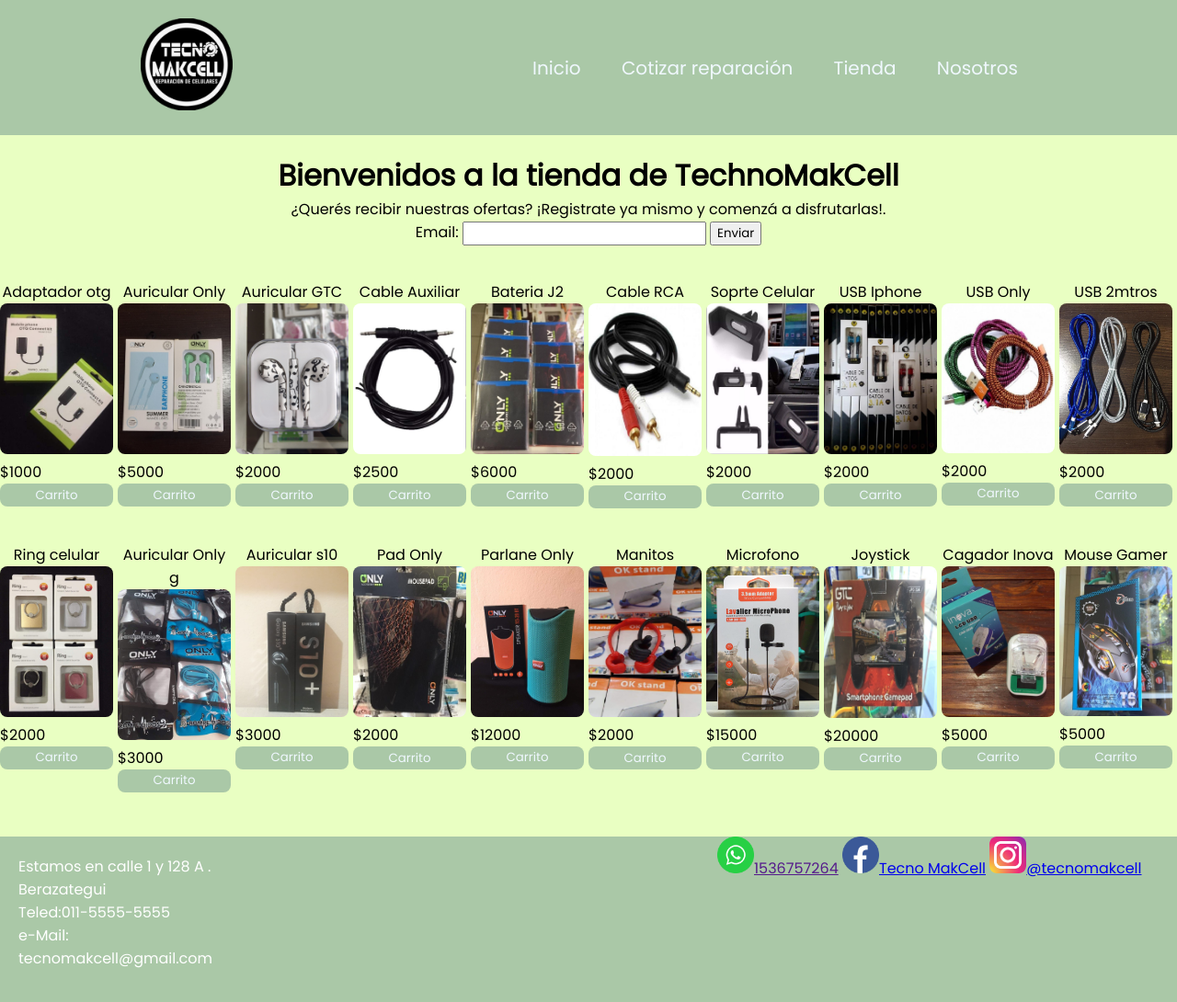
After one commit to matiast86/integrador-python-backend15, a Django app: page /tienda in a window 1280 px wide. The commit adds this page. Shown: the whole page at 92% size. Run offline with Django 5.2, Linux system fonts and the light colour scheme.

Commit message:
subiendo todo lo hecho, template, views, urls y config

```diff
--- a/backGrupoE/backGrupoE/urls.py
+++ b/backGrupoE/backGrupoE/urls.py
@@ -21,7 +21,7 @@
 urlpatterns = [
     path('admin/', admin.site.urls),
     path('', views.index, name='index'),
-    path('', views.cotizarreparacion, name='cotizarreparacion'),
-    path('', views.tienda, name='tienda'),
-    path('', views.nosotros, name='nosotros'),
+    path('cotizarreparacion', views.cotizarreparacion, name='cotizarreparacion'),
+    path('tienda', views.tienda, name='tienda'),
+    path('nosotros', views.nosotros, name='nosotros'),
 ]
--- a/backGrupoE/core/templates/core/base.html
+++ b/backGrupoE/core/templates/core/base.html
@@ -5,10 +5,7 @@
     <meta name="viewport" content="width=device-width, initial-scale=1.0">
     <title>{% block title %}{% endblock %} TecnoMakcell</title>
     {% load static %}
-    <link rel="stylesheet" href="{% static 'core/css/styles.css' %}">
-    <link rel="stylesheet" href="{% static 'core/css/inicio.css' %}">
     <link rel="icon" href="{% static 'core/imagennostros/icon.ico' %}" type="image/x-icon">
-    <link rel="stylesheet" href="{% static 'core/css/footer.css' %}">
 </head>
 <body>
 
--- a/backGrupoE/core/templates/core/footer.html
+++ b/backGrupoE/core/templates/core/footer.html
@@ -1,4 +1,6 @@
 {% load static %}
+
+<link rel="stylesheet" href="{% static 'core/css/footer.css' %}">
 
 <footer>
     <div class="red_footer">
--- a/backGrupoE/core/templates/core/index.html
+++ b/backGrupoE/core/templates/core/index.html
@@ -3,6 +3,9 @@
 {% block content %}
 
     {% load static %}
+
+    <link rel="stylesheet" href="{% static 'core/css/styles.css' %}">
+    <link rel="stylesheet" href="{% static 'core/css/inicio.css' %}">
 
     <div class="primer_bloque"> <!-- dentro de este div ira todo el contenido de la pagina, exceptuando header y footer -->
         <h1>¿Tuviste algun problema en tu equipo?</h1>
--- /dev/null
+++ b/backGrupoE/core/templates/core/tienda.html
@@ -0,0 +1,165 @@
+{% extends "core/base.html" %}
+
+{% block content %}
+
+    {% load static %}
+
+    <link rel="stylesheet" href="{% static 'core/css/tienda.css' %}">
+
+    <div class="contenido"> <!-- dentro de este div ira todo el contenido de la pagina, exceptuando header y footer -->
+        <h1 id="contenido1">Bienvenidos a la tienda de TechnoMakCell</h1>
+        <p id="contenido2">¿Querés recibir nuestras ofertas? ¡Registrate ya mismo y comenzá a disfrutarlas!.</p>
+        <label for="email">Email: </label>
+        <input type="text" name="email" id="email">
+        <input type="submit" value="Enviar">
+    </div>
+    <br><br>
+        <!--Apartir de aca muestra de productos  -->
+    <div class="fila">
+        <div class="columna ">
+            <p id="descripcion">Adaptador otg</p>
+            <img src="{% static 'core/imagentienda/Adaptador otg.jpg' %}">
+            <p id="precio">$1000</p>
+            <input type="button" id="viewalerta" value="Carrito" class="primary-button add-to-cart-button" >
+
+
+        </div>
+        <div class="columna">
+            <p id="descripcion">Auricular Only</p>
+            <img src="{% static 'core/imagentienda/Auriculares  Earphone Only.jpg' %}">
+            <p>$5000</p>
+            <input type="button" id="viewalerta1" value="Carrito" class="primary-button add-to-cart-button" >
+        </div>
+        <div class="columna">
+            <p id="descripcion">Auricular GTC</p>
+            <img src="{% static 'core/imagentienda/Auriculares Gtc con diseñoa.jpg' %}">
+            <p>$2000</p>
+            <input type="button" id="viewalerta2" value="Carrito" class="primary-button add-to-cart-button" >
+        </div>
+        <div class="columna">
+            <p id="descripcion">Cable Auxiliar</p>
+            <img src="{% static 'core/imagentienda/Cable auxiliar.jpg' %}">
+            <p>$2500</p>
+            <input type="button" id="viewalerta3" value="Carrito" class="primary-button add-to-cart-button" >
+        </div>
+        <div class="columna">
+            <p id="descripcion">Bateria J2</p>
+            <img src="{% static 'core/imagentienda/bateriasj2j7.jpg' %}">
+            <p>$6000</p>
+            <input type="button" id="viewalerta4" value="Carrito" class="primary-button add-to-cart-button" >
+        </div>
+        <div class="columna">
+            <p id="descripcion">Cable RCA</p>
+            <img src="{% static 'core/imagentienda/Cable RCA audio 2 a 1.jpg' %}">
+            <p>$2000</p>
+            <input type="button" id="viewalerta5" value="Carrito" class="primary-button add-to-cart-button" >
+        </div>
+        <div class="columna">
+            <p id="descripcion">Soprte Celular</p>
+            <img src="{% static 'core/imagentienda/Soporte de celualar para auto3.jpg' %}">
+            <p>$2000</p>
+            <input type="button" id="viewalerta6" value="Carrito" class="primary-button add-to-cart-button" >
+        </div>
+        <div class="columna">
+            <p id="descripcion">USB Iphone</p>
+            <img src="{% static 'core/imagentienda/Cable usb iphone Lion.jpg' %}">
+            <p>$2000</p>
+            <input type="button" id="viewalerta7" value="Carrito" class="primary-button add-to-cart-button" >
+        </div>
+        <div class="columna">
+            <p id="descripcion">USB Only </p>
+            <img src="{% static 'core/imagentienda/Cable usb only.jpg' %}">
+            <p>$2000</p>
+            <input type="button" id="viewalerta8" value="Carrito" class="primary-button add-to-cart-button" >
+        </div>
+        <div class="columna">
+            <p id="descripcion">USB 2mtros</p>
+            <img src="{% static 'core/imagentienda/Cable usb de 2 metros.jpg' %}">
+            <p>$2000</p>
+            <input type="button" id="viewalerta9" value="Carrito" class="primary-button add-to-cart-button" >
+        </div>
+    </div>
+    <br><br>
+
+    <div class="fila">
+        <div class="columna">
+            <p id="descripcion">Ring celular </p>
+            <img src="{% static 'core/imagentienda/Ring para el celu.jpg' %}">
+            <p id="precio">$2000</p>
+            <input type="button" id="viewalerta10" value="Carrito" class="primary-button add-to-cart-button" >
+        </div>
+        <div class="columna">
+            <p id="descripcion">Auricular Only g</p>
+            <img src="{% static 'core/imagentienda/Auriculare rompeoidos.jpg' %}">
+            <p>$3000</p>
+            <input type="button" id="viewalerta11" value="Carrito" class="primary-button add-to-cart-button" >
+        </div>
+        <div class="columna">
+            <p id="descripcion">Auricular s10</p>
+            <img src="{% static 'core/imagentienda/Auriculares Samsung akg.jpg' %}">
+            <p>$3000</p>
+            <input type="button" id="viewalerta12" value="Carrito" class="primary-button add-to-cart-button" >
+        </div>
+        <div class="columna">
+            <p id="descripcion">Pad Only</p>
+            <img src="{% static 'core/imagentienda/Mouse Pad Only.jpg' %}">
+            <p>$2000</p>
+            <input type="button" id="viewalerta13" value="Carrito" class="primary-button add-to-cart-button" >
+        </div>
+        <div class="columna">
+            <p id="descripcion">Parlane Only</p>
+            <img src="{% static 'core/imagentienda/Parlante bluetooh Only.jpg' %}">
+            <p>$12000</p>
+            <input type="button" id="viewalerta14" value="Carrito" class="primary-button add-to-cart-button" >
+        </div>
+
+
+        <div class="columna">
+            <p id="descripcion">Manitos</p>
+            <img src="{% static 'core/imagentienda/Manitos.jpg' %}">
+            <p>$2000</p>
+            <input type="button" id="viewalerta15" value="Carrito" class="primary-button add-to-cart-button" >
+        </div>
+        <div class="columna ">
+            <p id="descripcion">Microfono</p>
+            <img src="{% static 'core/imagentienda/Micrófono Lavalier.jpg' %}">
+            <p>$15000</p>
+            <input type="button" id="viewalerta16" value="Carrito" class="primary-button add-to-cart-button" >
+        </div>
+        <div class="columna">
+            <p id="descripcion">Joystick</p>
+            <img src="{% static 'core/imagentienda/Joystick para celular.jpg' %}">
+            <p>$20000</p>
+            <input type="button" id="viewalerta20" value="Carrito" class="primary-button add-to-cart-button" >
+        </div>
+        <div class="columna">
+            <p id="descripcion">Cagador Inova</p>
+            <img src="{% static 'core/imagentienda/cargador universa.jpg' %}">
+            <p>$5000</p>
+            <input type="button" id="viewalerta18" value="Carrito" class="primary-button add-to-cart-button" >
+        </div>
+        <div class="columna">
+            <p id="descripcion">Mouse Gamer</p>
+            <img src="{% static 'core/imagentienda/Mouse Gamer.jpg' %}">
+            <p>$5000</p>
+            <input type="button" id="viewalerta19" value="Carrito" class="primary-button add-to-cart-button" >
+        </div>
+    </div>
+    <br><br>
+        <!-- a parti de aca footer(contato y redes) -->
+    <footer>
+        <div id="datos">
+            <p>Estamos en calle 1 y 128 A . Berazategui</p>
+            <p>Teled:011-5555-5555</p>
+            <p>e-Mail: tecnomakcell@gmail.com</p>
+        </div>
+        <div id="redes">
+            <a href=""><img class="redes"  src="{% static 'core/iconosredes/1490889687-whats-app_82529.ico' %}" alt="">1536757264</a>
+            <a href="https://www.facebook.com/tecnomakcell"><img class="redes"  src="{% static 'core/iconosredes/1490889652-facebook_82510.png' %}" alt="">Tecno MakCell</a>
+            <a href="https://www.instagram.com/tecnomakcell/?hl=es"><img class="redes"  src="{% static 'core/iconosredes/iconfinder-social-media-applications-3instagram-4102579_113804.ico' %}"alt="">@tecnomakcell</a>
+        </div>
+    </footer>
+
+    <script src="{% static 'core/js/alertas.js' %}"></script>
+
+{% endblock %}
--- a/backGrupoE/core/views.py
+++ b/backGrupoE/core/views.py
@@ -6,10 +6,10 @@
     return render(request, "core/index.html")
 
 def cotizarreparacion(request):
-    return render(request, "core/index.html")
+    return render(request, "core/cotizarreparacion.html")
 
 def tienda(request):
-    return render(request, "core/index.html")
+    return render(request, "core/tienda.html")
 
 def nosotros(request):
-    return render(request, "core/index.html")
+    return render(request, "core/nosotros.html")
--- /dev/null
+++ b/grupoE/pyvenv.cfg
@@ -0,0 +1,5 @@
+home = C:\Users\PC Gamer\AppData\Local\Programs\Python\Python312
+include-system-site-packages = false
+version = 3.12.0
+executable = C:\Users\PC Gamer\AppData\Local\Programs\Python\Python312\python.exe
+command = C:\Users\PC Gamer\AppData\Local\Programs\Python\Python312\python.exe -m venv C:\Users\PC Gamer\Repositorios\integrador-python-backend15\grupoE
```
Also changed, not shown: backGrupoE/core/templates/core/cotizarreparacion.html (added, +115 -0 lines), backGrupoE/core/templates/core/nosotros.html (added, +52 -0 lines), 11 other files. Lines whose indentation alone changed are shown as unchanged.
